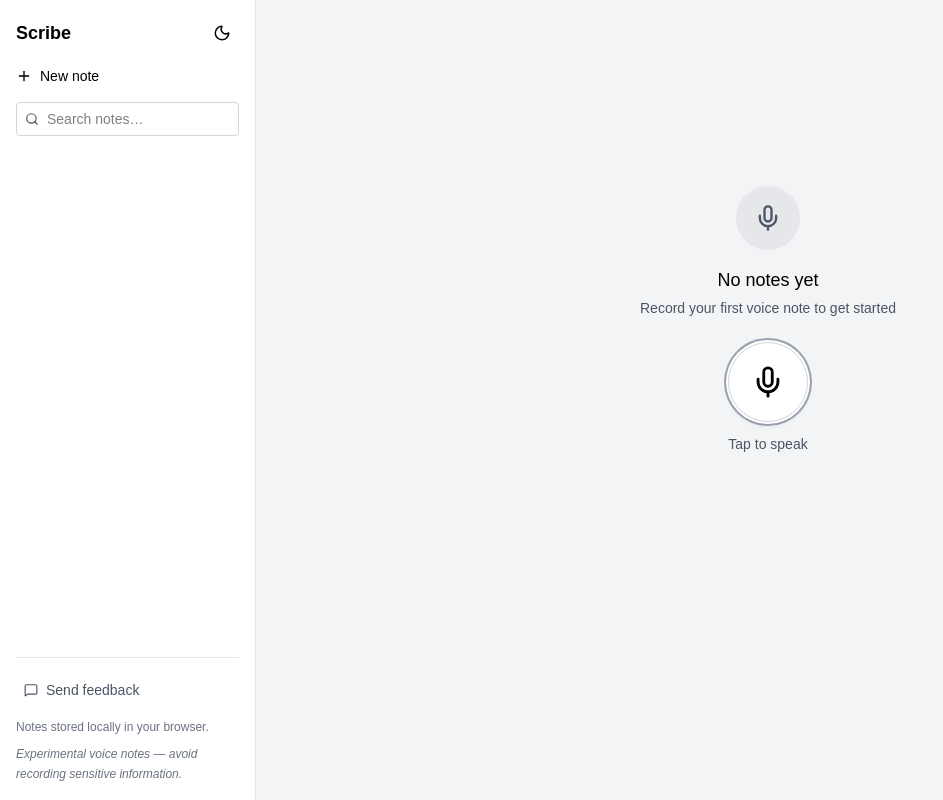
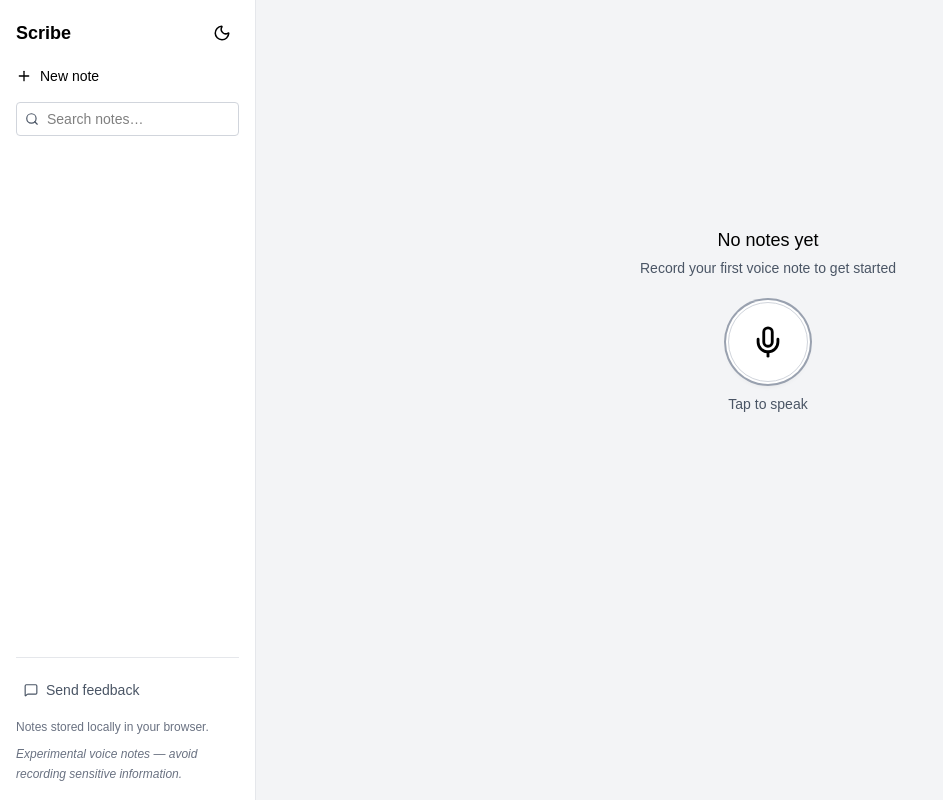
Before and after one commit to qTestphase/scribe-web, a Next.js app: page / in a window 1280 px wide. Shown: the whole page, without its empty margins (0-943 px from the left). Built offline with nearby package versions, Linux system fonts and the light colour scheme.

Commit message:
Update page.js
removed double mic when no notes present

```diff
--- a/src/app/page.js
+++ b/src/app/page.js
@@ -722,9 +722,6 @@ export default function Home() {
   /* ---------- EMPTY STATE ---------- */
   const EmptyState = (
     <div className="flex flex-col items-center justify-center text-center">
-      <div className={`w-16 h-16 rounded-full flex items-center justify-center mb-4 ${darkMode ? 'bg-gray-800' : 'bg-gray-200'}`}>
-        <Mic size={28} className={theme.textMuted} />
-      </div>
       <h3 className={`text-lg font-medium mb-1 ${theme.text}`}>No notes yet</h3>
       <p className={`text-sm ${theme.textMuted} mb-6`}>Record your first voice note to get started</p>
       {MicBlock}
```
